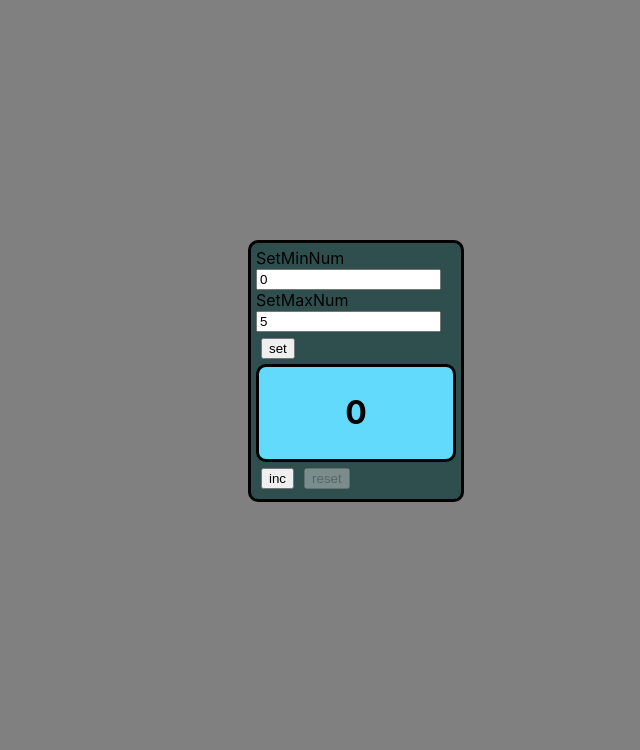
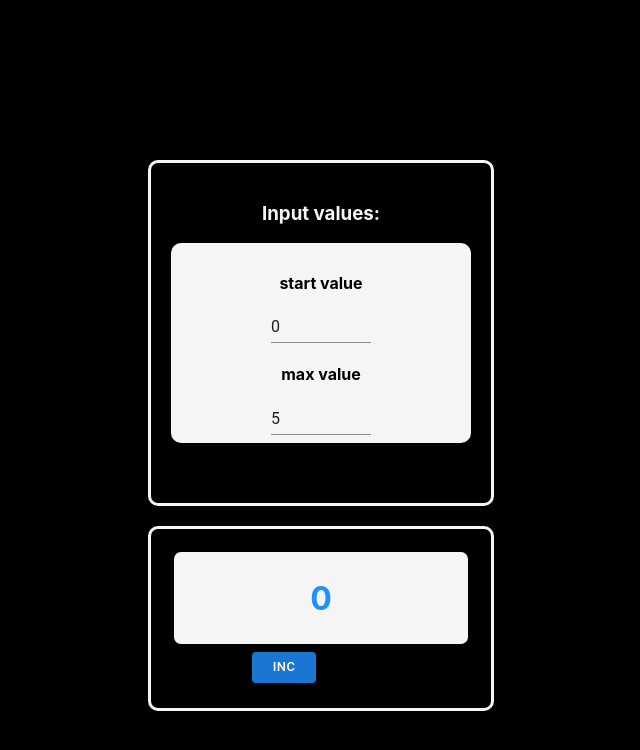
Before and after one commit to andreypats/exam_monday, a React (Create React App) app: page / in a window 1280 px wide. Shown: the top 750 px of the page, without its empty margins (292-932 px from the left). Built offline with nearby package versions, Linux system fonts and the light colour scheme.

Commit message:
Counter for task 1 completed

```diff
--- a/package.json
+++ b/package.json
@@ -6,7 +6,7 @@
     "@emotion/react": "^11.10.4",
     "@emotion/styled": "^11.10.4",
     "@mui/icons-material": "^5.10.3",
-    "@mui/material": "^5.10.3",
+    "@mui/material": "^5.10.4",
     "@mui/styled-engine-sc": "^5.10.3",
     "@testing-library/jest-dom": "^5.16.5",
     "@testing-library/react": "^13.3.0",
--- a/src/App.css
+++ b/src/App.css
@@ -1,12 +1,36 @@
 .App {
   position: absolute;
-  top: 30%;
+  top: 20%;
   left: 50%;
-  width: 200px;
-  margin-left: -100px;
-  background-color: darkslategray;
-  border-color: black; /* Цвет границы */
-  border-style: solid; /* Стиль границы */
-  padding: 5px;
-  border-radius: 10px;
+  width: 300px;
+  margin-left: -200px;
 }
+
+.SetterMinMax {
+    background-color: black;
+    width: 300px;
+    margin-bottom: 20px;
+    border-color: whitesmoke; /* Цвет границы */
+    border-style: solid; /* Стиль границы */
+    border-radius: 10px;
+    padding: 20px;
+    text-align: center;
+}
+
+.Counter {
+    background-color: black;
+    width: 300px;
+    border-color: whitesmoke; /* Цвет границы */
+    border-style: solid; /* Стиль границы */
+    border-radius: 10px;
+    padding: 20px;
+    text-align: center;
+}
+
+.Input {
+    background-color: whitesmoke;
+    border-color: whitesmoke; /* Цвет границы */
+    border-style: solid; /* Стиль границы */
+    border-radius: 10px;
+    padding: 5px;
+}
--- a/src/App.tsx
+++ b/src/App.tsx
@@ -1,6 +1,6 @@
 import React, {ChangeEvent, useEffect, useState} from 'react';
 import './App.css';
-import {Button} from "./components/button/Button";
+import {ButtonComponent} from "./components/button/Button";
 import {Counter} from "./components/counter/Counter";
 import {SetterMinMax} from "./components/setMinMax/SetMinMax";
 
@@ -22,6 +22,10 @@ function App() {
     const [num, setNum] = useState<number>(min)
     const [minNum, setMinNum] = useState<number>(min)
     const [maxNum, setMaxNum] = useState<number>(max)
+    const [errorMin, setErrorMin] = useState<boolean>(false)
+    const [errorMax, setErrorMax] = useState<boolean>(false)
+    const [disabledSet, setDisabledSet] = useState<boolean>(true)
+
 
     useEffect(() => {
         let numAsString = localStorage.getItem('localStorageNum')
@@ -31,7 +35,6 @@ function App() {
             console.log('useEffectGetItem')
         }
     }, [])
-
     useEffect(() => {
         localStorage.setItem('localStorageNum', JSON.stringify(num))
     }, [num])
@@ -39,7 +42,6 @@ function App() {
 
     let disabledInc
     let disabledReset
-    //let disabledSet = true
 
     num === max ? disabledInc = true : disabledInc = false
     num > min ? disabledReset = false : disabledReset = true
@@ -48,27 +50,34 @@ function App() {
         setNum(num + 1)
         console.log('onclickHandlerInc')
     }
-
     const onclickHandlerReset = () => {
         setNum(min)
         console.log('onclickHandlerReset')
     }
-
     const onclickHandlerSet = () => {
         localStorage.setItem('localStorageMinNum', JSON.stringify(minNum))
         localStorage.setItem('localStorageMaxNum', JSON.stringify(maxNum))
         setNum(minNum)
-        console.log('onclickHandlerSet')
+        setDisabledSet(true)
     }
 
     const onchangeMinInputHandler = (event: ChangeEvent<HTMLInputElement>) => {
         setMinNum(Number(event.currentTarget.value))
-        console.log('onchangeMinInputHandler')
+        setDisabledSet(false)
+        setErrorMin(false)
+        if (Number(event.currentTarget.value) < 0 || Number(event.currentTarget.value) >= maxNum) {
+            setErrorMin(true)
+            setDisabledSet(true)
+        }
     }
-
     const onchangeMaxInputHandler = (event: ChangeEvent<HTMLInputElement>) => {
         setMaxNum(Number(event.currentTarget.value))
-        console.log('onchangeMaxInputHandler')
+        setErrorMax(false)
+        setDisabledSet(false)
+        if (Number(event.currentTarget.value) <= minNum) {
+            setErrorMax(true)
+            setDisabledSet(true)
+        }
     }
 
     // const setToLocalStorage = () => {
@@ -99,22 +108,40 @@ function App() {
 
     return (
         <div className="App">
-            <div>
-                <SetterMinMax name={'SetMinNum'} minNum={minNum} callBack={onchangeMinInputHandler}/>
-                <SetterMinMax name={'SetMaxNum'} maxNum={maxNum} callBack={onchangeMaxInputHandler}/>
-                <Button name={'set'} callBack={onclickHandlerSet}/>
+            <div className="SetterMinMax">
+                <h3 style={{color: "whitesmoke"}}>Input values:</h3>
+                <div className="Input">
+                    <SetterMinMax name={'start value'} minNum={minNum} callBack={onchangeMinInputHandler}
+                                  error={errorMin}/>
+                    <SetterMinMax name={'max value'} maxNum={maxNum} callBack={onchangeMaxInputHandler}
+                                  error={errorMax}/>
+                </div>
+                <ButtonComponent name={'set'} callBack={onclickHandlerSet} disabled={disabledSet}/>
             </div>
-            <div>
+            <div className="Counter">
                 <Counter num={num} max={max}/>
-                <Button name={'inc'} callBack={onclickHandlerInc} disabled={disabledInc}/>
-                <Button name={'reset'} callBack={onclickHandlerReset} disabled={disabledReset}/>
+                <ButtonComponent name={'inc'} callBack={onclickHandlerInc} disabled={disabledInc}/>
+                <ButtonComponent name={'reset'} callBack={onclickHandlerReset} disabled={disabledReset}/>
             </div>
+        </div>
 
-            {/*<Button name={'setToLocalStorage'} callBack={setToLocalStorage}/>*/}
-            {/*<Button name={'getFromLocalStorage'} callBack={getFromLocalStorage}/>*/}
-            {/*<Button name={'clearLocalStorage'} callBack={clearLocalStorage}/>*/}
-            {/*<Button name={'removeLocalStorage'} callBack={removeLocalStorage}/>*/}
-        </div>
+        // <div className="App">
+        //     <div>
+        //         <SetterMinMax name={'SetMinNum'} minNum={minNum} callBack={onchangeMinInputHandler}/>
+        //         <SetterMinMax name={'SetMaxNum'} maxNum={maxNum} callBack={onchangeMaxInputHandler}/>
+        //         <ButtonComponent name={'set'} callBack={onclickHandlerSet}/>
+        //     </div>
+        //     <div>
+        //         <Counter num={num} max={max}/>
+        //         <ButtonComponent name={'inc'} callBack={onclickHandlerInc} disabled={disabledInc}/>
+        //         <ButtonComponent name={'reset'} callBack={onclickHandlerReset} disabled={disabledReset}/>
+        //     </div>
+        //
+        //     {/*<Button name={'setToLocalStorage'} callBack={setToLocalStorage}/>*/}
+        //     {/*<Button name={'getFromLocalStorage'} callBack={getFromLocalStorage}/>*/}
+        //     {/*<Button name={'clearLocalStorage'} callBack={clearLocalStorage}/>*/}
+        //     {/*<Button name={'removeLocalStorage'} callBack={removeLocalStorage}/>*/}
+        // </div>
     );
 }
 
--- a/src/components/button/Button.tsx
+++ b/src/components/button/Button.tsx
@@ -1,18 +1,23 @@
-import React from "react";
+import React, {FC} from "react";
 import s from "./Button.module.css"
+import Button from '@mui/material/Button';
 
 type ButtonPropsType = {
     name: string
-    disabled?: boolean
+    disabled: boolean
     callBack: ()=>void
 }
 
-export const Button = (props: ButtonPropsType) => {
-// export const Button = (props) => {
-
+export const ButtonComponent: FC<ButtonPropsType> = (props) => {
     return (
         <div className={s.button}>
-            <button disabled={props.disabled} onClick={props.callBack}>{props.name}</button>
+            <Button
+                variant="contained"
+                size="small"
+                disabled={props.disabled}
+                onClick={props.callBack}
+                color={props.name === 'reset' ? 'secondary' : 'primary'}
+            >{props.name}</Button>
         </div>
     )
 }
--- a/src/components/counter/Counter.module.css
+++ b/src/components/counter/Counter.module.css
@@ -1,11 +1,11 @@
 .counter {
+    color: dodgerblue;
     text-align: center;
-
     border-color: black; /* Цвет границы */
     border-style: solid; /* Стиль границы */
     padding: 5px;
     border-radius: 10px;
-    background-color: #61dafb;
+    background-color: whitesmoke;
 }
 
 .h1Counter {
--- a/src/components/setMinMax/SetMinMax.tsx
+++ b/src/components/setMinMax/SetMinMax.tsx
@@ -1,4 +1,6 @@
 import React, {ChangeEvent} from "react";
+import {TextField} from "@mui/material";
+import s from "../setMinMax/SetMinMax.module.css";
 
 
 type SetterMinMaxPropsType = {
@@ -6,16 +8,25 @@ type SetterMinMaxPropsType = {
     minNum?: number
     maxNum?: number
     callBack: (event: ChangeEvent<HTMLInputElement>)=>void
+    error: boolean
 }
 
 export const SetterMinMax = (props: SetterMinMaxPropsType) => {
 
     return (
-        <div>
-            <div>
-                {props.name}
-                <input type="number" value={props.maxNum ? props.maxNum : props.minNum} onChange={props.callBack}/>
+            <div className={s.setMinMax}>
+                <h4>{props.name}</h4>
+                <TextField
+                    variant="standard"
+                    size="small"
+                    type="number"
+                    style={{width: "100px"}}
+                    value={props.maxNum ? props.maxNum : props.minNum}
+                    onChange={props.callBack}
+                    error={props.error}
+                    helperText={props.error && "Incorrect value!" }
+                />
             </div>
-        </div>
+
 )
 }
--- a/src/index.css
+++ b/src/index.css
@@ -1,5 +1,5 @@
 body {
-  background-color: gray;
+  background-color: black;
   margin: 0;
   font-family: -apple-system, BlinkMacSystemFont, 'Segoe UI', 'Roboto', 'Oxygen',
     'Ubuntu', 'Cantarell', 'Fira Sans', 'Droid Sans', 'Helvetica Neue',
```
Also changed, not shown: src/components/setMinMax/SetMinMax.module.css (added), 1 other file (tests, documents, lock files or other folders).
